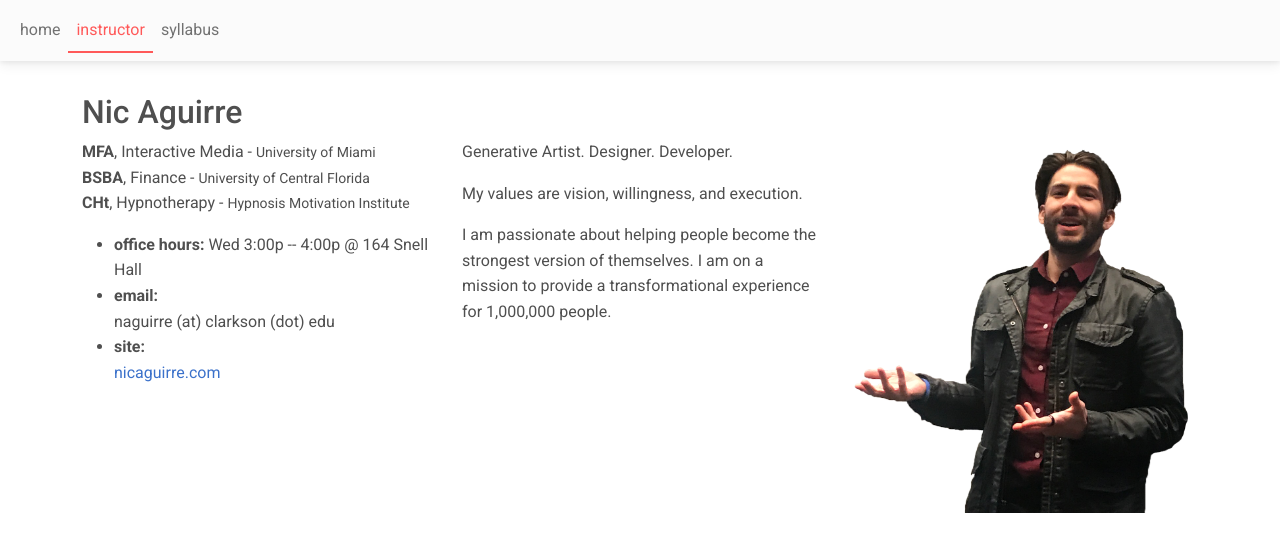
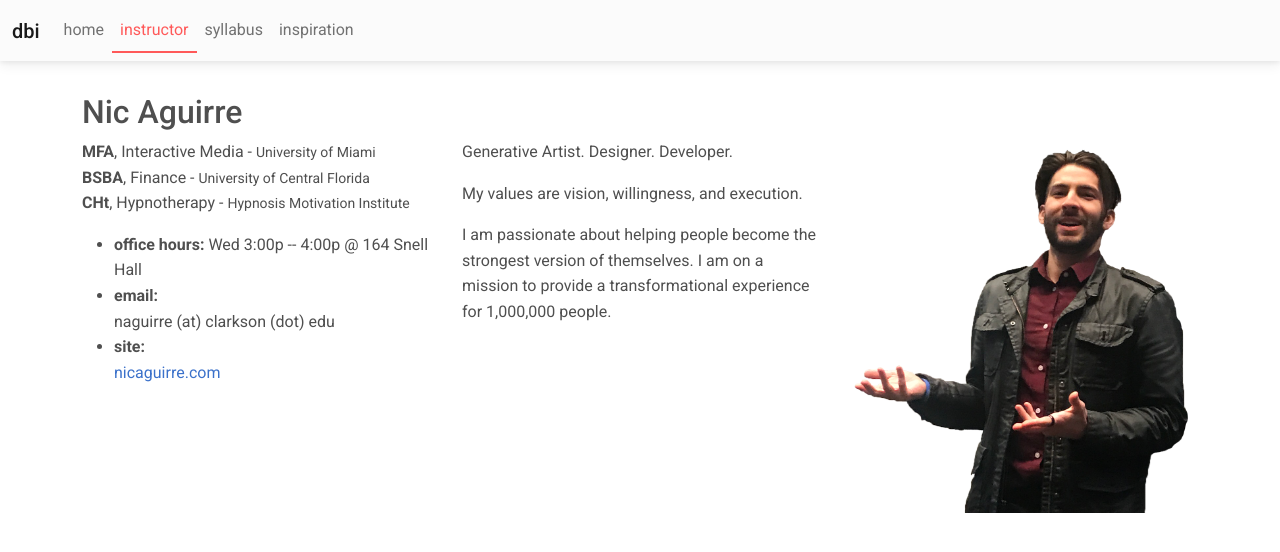
Before and after one commit to nicnosis/cu-courses, a Jekyll site: the page built from fa23/dbi/instructor.md, in a window 1280 px wide. Shown: the top 552 px of the page. Built offline with Jekyll 4.4.1, drawn with Linux system fonts in a browser that asks for light colours; nearby versions of some CDN libraries.

Commit message:
update nav

```diff
--- a/_includes/navs/fa23-nav.html
+++ b/_includes/navs/fa23-nav.html
@@ -21,18 +21,9 @@
 
         <!-- Collapsible wrapper -->
         <div class="collapse navbar-collapse" id="navbarSupportedContent">
-            <!-- Navbar brand -->
-            <!--
-            <a class="navbar-brand mt-2 mt-lg-0" href="#">
-                <img
-                        src="https://mdbcdn.b-cdn.net/img/logo/mdb-transaprent-noshadows.webp"
-                        height="15"
-                        alt="MDB Logo"
-                        loading="lazy"
-                />
-            </a> -->
-
-
+            <!-- BRAND -->
+            <a class="navbar-brand mb-0 h1" href="{{path}}/../..">{{page.course}}</a>
+            <!-- END BRAND -->
 
             <!-- ===== LINKS ===== -->
             <ul class="navbar-nav me-auto mb-2 mb-lg-0">
@@ -43,7 +34,7 @@
                 <li class="nav-item" id="nav-syllabus"><a class="nav-link" href="{{path}}/{{page.course}}-syllabus.pdf">syllabus</a></li>
                 <!--END HOME, INSTRUCTOR, SYLLABUS-->
 
-                {% if page.course == 'iaa' %}
+                {% if page.course == 'iaa' or page.course == 'dbi' %}
                 <!-- INSPIRATION-->
                 <li class="nav-item dropdown" id="nav-inspiration"><a class="nav-link" href="{{path}}/inspiration.html">inspiration</a></li>
                 <!--END INSPIRATION-->
```
